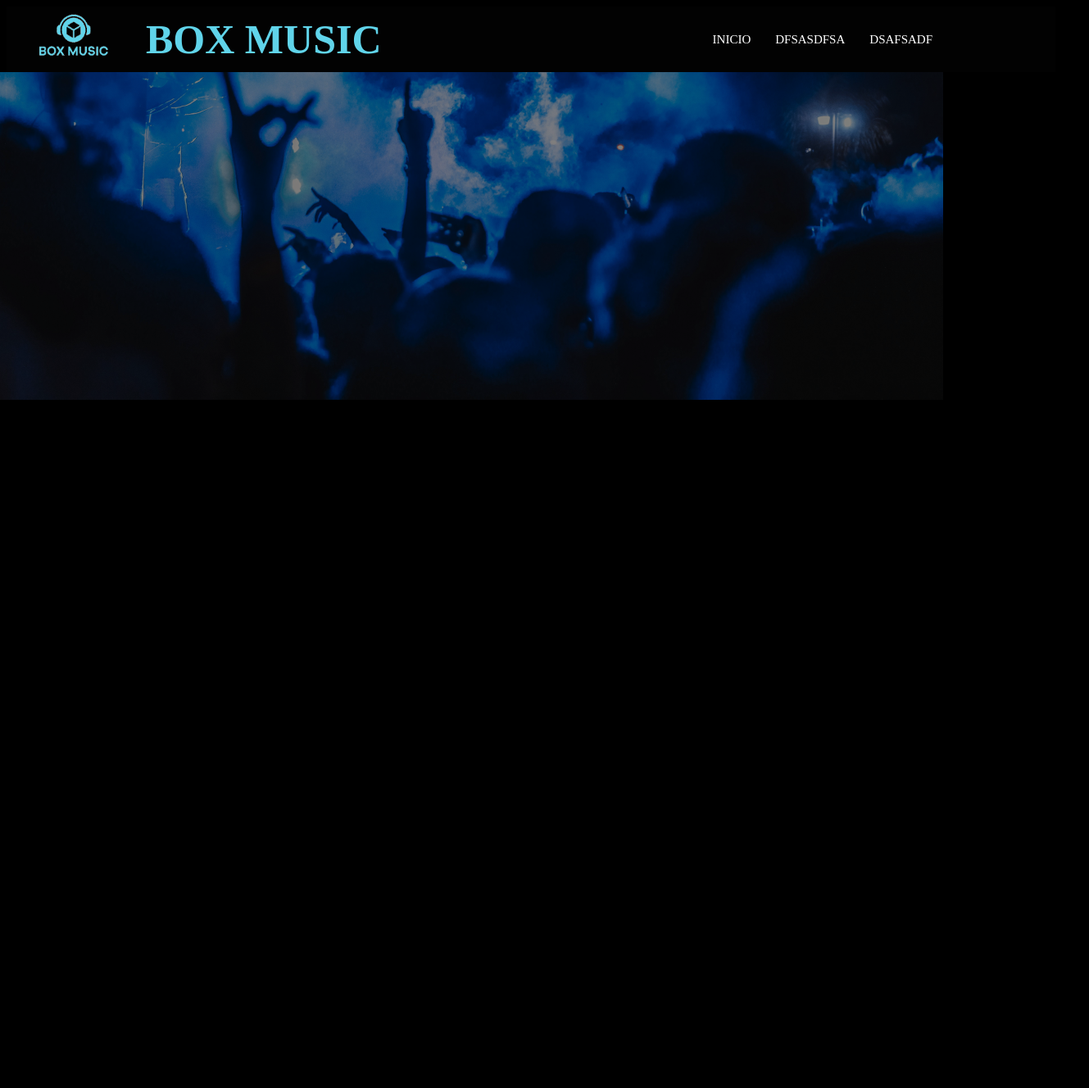
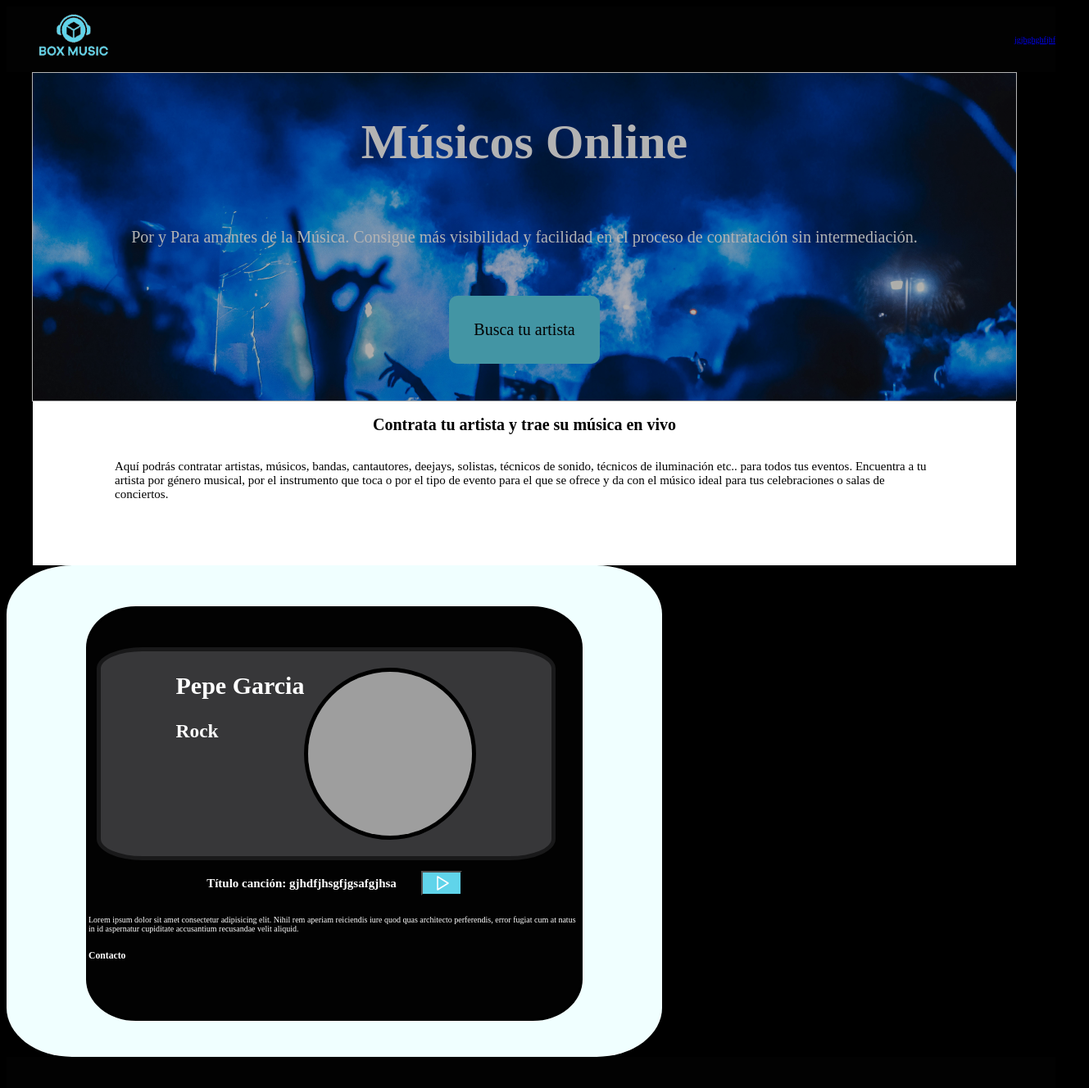
Before and after one commit to BarmanDev/boxmusic, a React (Vite) app in the folder FRONTEND/: page / in a window 1280 px wide. Shown: the top 1328 px of the page at 82% size, 1329 px wide, since content can reach past the window. Before the commit the page ends 800 px from the top, so only its background shows below. Built offline with nearby package versions, Linux system fonts and the light colour scheme; grey boxes are pictures that could not be loaded.

Commit message:
html y css componentes sin terminar

```diff
--- a/FRONTEND/src/App.jsx
+++ b/FRONTEND/src/App.jsx
@@ -1,5 +1,7 @@
 import Header from './components/header/Header'
 import Sections from './components/sections/Sections'
+import Footer from './components/footer/Footer'
+import ModalArtists from './components/modalArtist/ModalArtists'
 
 function App() {
 
@@ -8,6 +10,8 @@ function App() {
     <>
      <Header/>
      <Sections/>
+     <ModalArtists/>
+     <Footer/>
     </>
   )
 }
--- a/FRONTEND/src/components/footer/Footer.css
+++ b/FRONTEND/src/components/footer/Footer.css
@@ -0,0 +1,5 @@
+.footer{
+    width: 100vw;
+    height: 10rem;
+    background-color: var(--darkColor);
+}
--- a/FRONTEND/src/components/footer/Footer.jsx
+++ b/FRONTEND/src/components/footer/Footer.jsx
@@ -0,0 +1,14 @@
+import "./Footer.css"
+
+
+
+const Footer = () => {
+  return (
+    <footer className="footer">
+
+
+    </footer>
+  )
+}
+
+export default Footer
--- a/FRONTEND/src/components/header/Header.css
+++ b/FRONTEND/src/components/header/Header.css
@@ -6,10 +6,8 @@
    align-items: center;
    justify-content: space-between;
 }
-.header__containerLogo{
-    display: flex;
-    align-items: center;
-}
+
+
 .header__containerLogo-img{
     width: 12rem;
     height: 10rem;
--- a/FRONTEND/src/components/header/Header.jsx
+++ b/FRONTEND/src/components/header/Header.jsx
@@ -6,18 +6,9 @@ import logo from "../../img/logo.png"
 const Header = () => {
   return (
     <header className="header">
-        <section className="header__containerLogo">
+
             <img className="header__containerLogo-img" src= {logo} alt="" />
-
-            <h1 className="header__containerLogo-title">box music</h1>
-            </section>
-
-
-            <nav className="header__nav">
-                <a href="#">INICIO</a>
-                <a href="#">DFSASDFSA</a>
-                <a href="#">DSAFSADF</a>
-            </nav>
+             <a href="#">jgjhghghfjhf</a>
 
     </header>
   )
--- a/FRONTEND/src/components/modalArtist/ModalArtists.css
+++ b/FRONTEND/src/components/modalArtist/ModalArtists.css
@@ -0,0 +1,58 @@
+.modalContainer{
+    width: 80rem;
+    height: 60rem;
+    background-color: azure;
+    display: flex;
+    justify-content: center;
+    border-radius: 10%;
+}
+.modalCard{
+
+width: 60rem;
+height: 50rem;
+background-color: var(--darkColor);
+border: 3px solid black;
+display: flex;
+flex-direction: column;
+justify-content: center;
+align-items:;
+border-radius: 10%;
+margin-top: 5rem;
+color: var(--white);
+}
+.modalCard__artist{
+    width: 55rem;
+    height: 25rem;
+    display: flex;
+    justify-content: center;
+    font-size: 2rem;
+    background-color: var(--greyColor);
+    margin: 0 1rem;
+    border-radius: 10%;
+    border: .5rem solid var(--darksoftColor);
+}
+.modalCard__img{
+    width: 20rem;
+    height: 20rem;
+    border-radius: 50%;
+    border: 5px solid black;
+    margin-top: 2rem;
+
+}
+.modalCard__songs{
+    display: flex;
+    justify-content: center;
+    align-items: center;
+    color: white;
+    gap: 3rem;
+}
+.modalCard__songs-title{
+    font-size: 1.5rem;
+    color: var(white);
+}
+.modalCard__songs-button{
+    background-color: var(--mainColor);
+    height: 3rem;
+    width: 5rem;
+    cursor: pointer;
+}
--- a/FRONTEND/src/components/modalArtist/ModalArtists.jsx
+++ b/FRONTEND/src/components/modalArtist/ModalArtists.jsx
@@ -0,0 +1,41 @@
+
+
+import React from 'react'
+import './ModalArtists.css'
+import pepe from "../../img/pepe.jpg"
+
+const ModalArtists = () => {
+  return (
+    <div className='modalContainer'>
+        <div className='modalCard'>
+            <div className='modalCard__artist'>
+
+            <div>
+            <h2>Pepe Garcia</h2>
+            <h3>Rock</h3>
+            </div>
+            <img className='modalCard__img' src={pepe} alt="" />
+            </div>
+
+            <div className='modalCard__songs'>
+            <h4 className='modalCard__songs-title'>Título canción: gjhdfjhsgfjgsafgjhsa</h4>
+            <button className='modalCard__songs-button'><svg xmlns="http://www.w3.org/2000/svg" class="icon icon-tabler icon-tabler-player-play" width="24" height="24" viewBox="0 0 24 24" stroke-width="1.5" stroke="#ffffff" fill="none" stroke-linecap="round" stroke-linejoin="round">
+  <path stroke="none" d="M0 0h24v24H0z" fill="none"/>
+  <path d="M7 4v16l13 -8z" />
+</svg></button>
+            </div>
+            <p>Lorem ipsum dolor sit amet consectetur adipisicing elit. Nihil rem aperiam reiciendis iure quod quas architecto perferendis, error fugiat cum at natus in id aspernatur cupiditate accusantium recusandae velit aliquid.</p>
+            <div>
+                <h3>Contacto</h3>
+                <a href=""><img src="" alt="" /></a>
+                <a href=""><img src="" alt="" /></a>
+            </div>
+
+
+        </div>
+
+    </div>
+  )
+}
+
+export default ModalArtists
--- a/FRONTEND/src/components/sections/Sections.css
+++ b/FRONTEND/src/components/sections/Sections.css
@@ -1,16 +1,62 @@
 body{
     background-color: black;
 }
-.sections__img{
-   width: 100%;
-    height: auto;
-    opacity: 0.5;
+.sections{
+    display: flex;
+    flex-direction: column;
+    justify-content: center;
+    align-items: center;
 }
 .sections__container{
-    width: 100%;
+    width: 120rem;
+    height: 20rem;
+    background-color: var(--white);
+    display: flex;
+    flex-direction: column;
+    align-items: center;
+}
+
+
+
+.sections__cta{
+    background-image: url(../../img/concert.png);
+    background-repeat: no-repeat;
+    opacity: 0.7;
+    width: 120rem;
     height: 40rem;
-
     display: flex;
-    justify-content: center;
+    flex-direction: column;
+    align-items: center;
+    border: .1rem solid var(--white);
 
 }
+.sections__cta-title{
+    color: var(--white);
+    font-size: 6rem;
+}
+.sections__cta-text{
+    color: var(--white);
+    font-size: 2rem;
+}
+.sections__cta-link{
+    color: var(--darkColor);
+    font-size: 2rem;
+    text-decoration: none;
+    background-color: var(--mainColor);
+    border-radius: 1rem;
+    padding: 3rem;
+    cursor: pointer;
+    margin-top: 4rem;
+}
+.sections__container{
+
+}
+.sections__container-title{
+    color: var(--darkColor);
+    font-size: 2rem;
+}
+.sections__container-text{
+    color: var(--darkColor);
+    font-size: 1.5rem;
+    padding: 0 10rem;
+}
--- a/FRONTEND/src/components/sections/Sections.jsx
+++ b/FRONTEND/src/components/sections/Sections.jsx
@@ -3,13 +3,23 @@ import './Sections.css'
 import concert from "../../img/concertblue.png"
 const Sections = () => {
   return (
-    <div className='sections__container'>
-      <img className='sections__img' src={concert} alt="" />
-      <div className="sections__cto">
-      <h2 className='sections__cto-title'>ghfhgfhgfhgfhgfgfhgfgfgfhg</h2>
-      <p className='sections__cto-text'>bnmxnzvxncmzxnvnvbcxmbvxnzbmnv</p>
+
+      <section className='sections'>
+      <div className="sections__cta">
+      <h2 className='sections__cta-title'>Músicos Online</h2>
+      <p className='sections__cta-text'>Por y Para amantes de la Música.
+Consigue más visibilidad y facilidad en el proceso de contratación sin intermediación.</p>
+      <a className='sections__cta-link' href="">Busca tu artista</a>
       </div>
-    </div>
+      <div className='sections__container'>
+        <h2 className='sections__container-title'>Contrata tu artista y trae su música en vivo</h2>
+        <p className='sections__container-text'>Aquí podrás contratar artistas, músicos, bandas, cantautores, deejays, solistas, técnicos de sonido, técnicos de iluminación etc.. para todos tus eventos. Encuentra a tu artista por género musical, por el instrumento que toca o por el tipo de evento para el que se ofrece y da con el músico ideal para tus celebraciones o salas de conciertos.</p>
+
+      </div>
+      </section>
+
+
+
   )
 }
 
```
Also changed, not shown: 1 other file (tests, documents, lock files or other folders).
